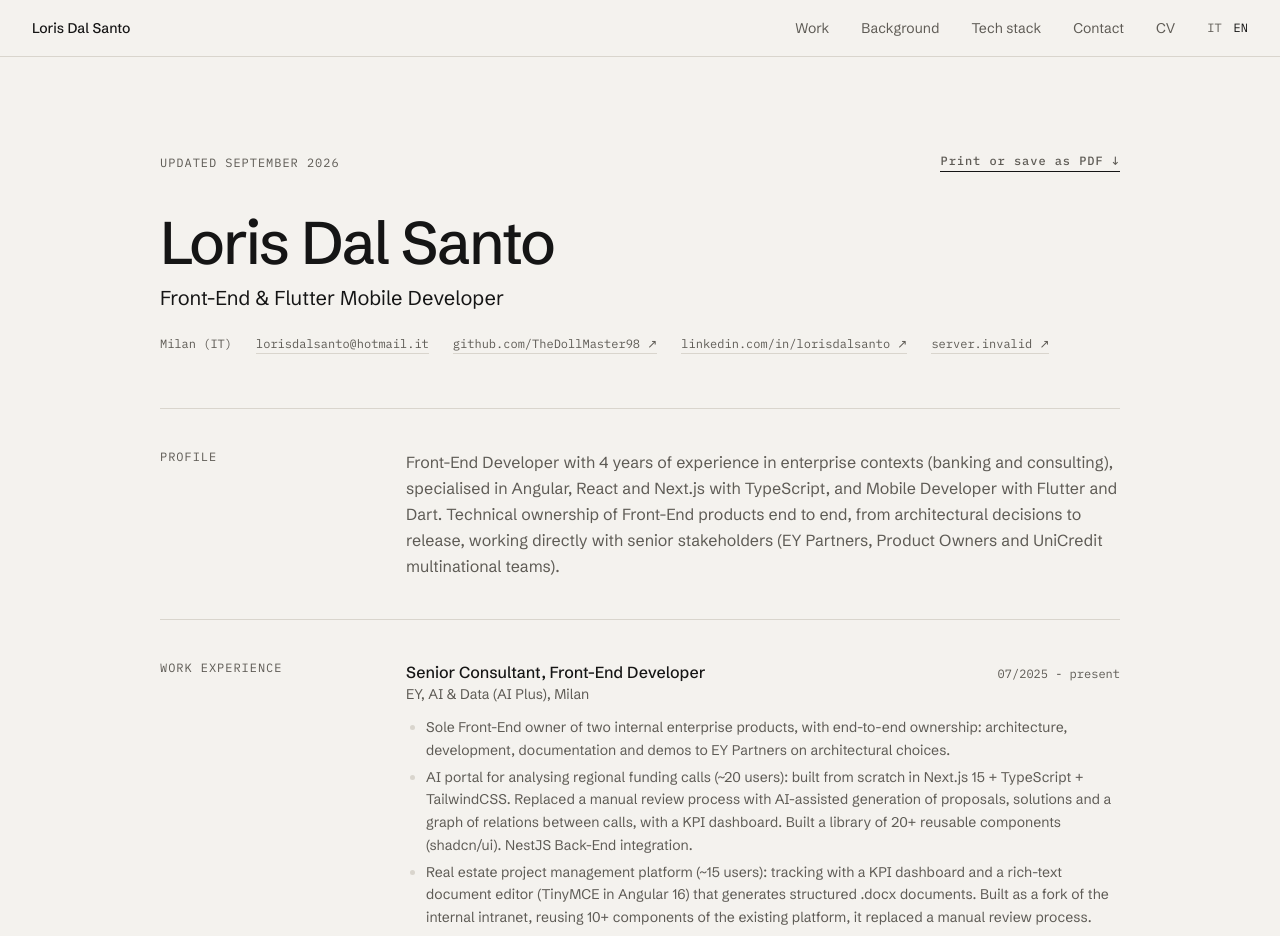
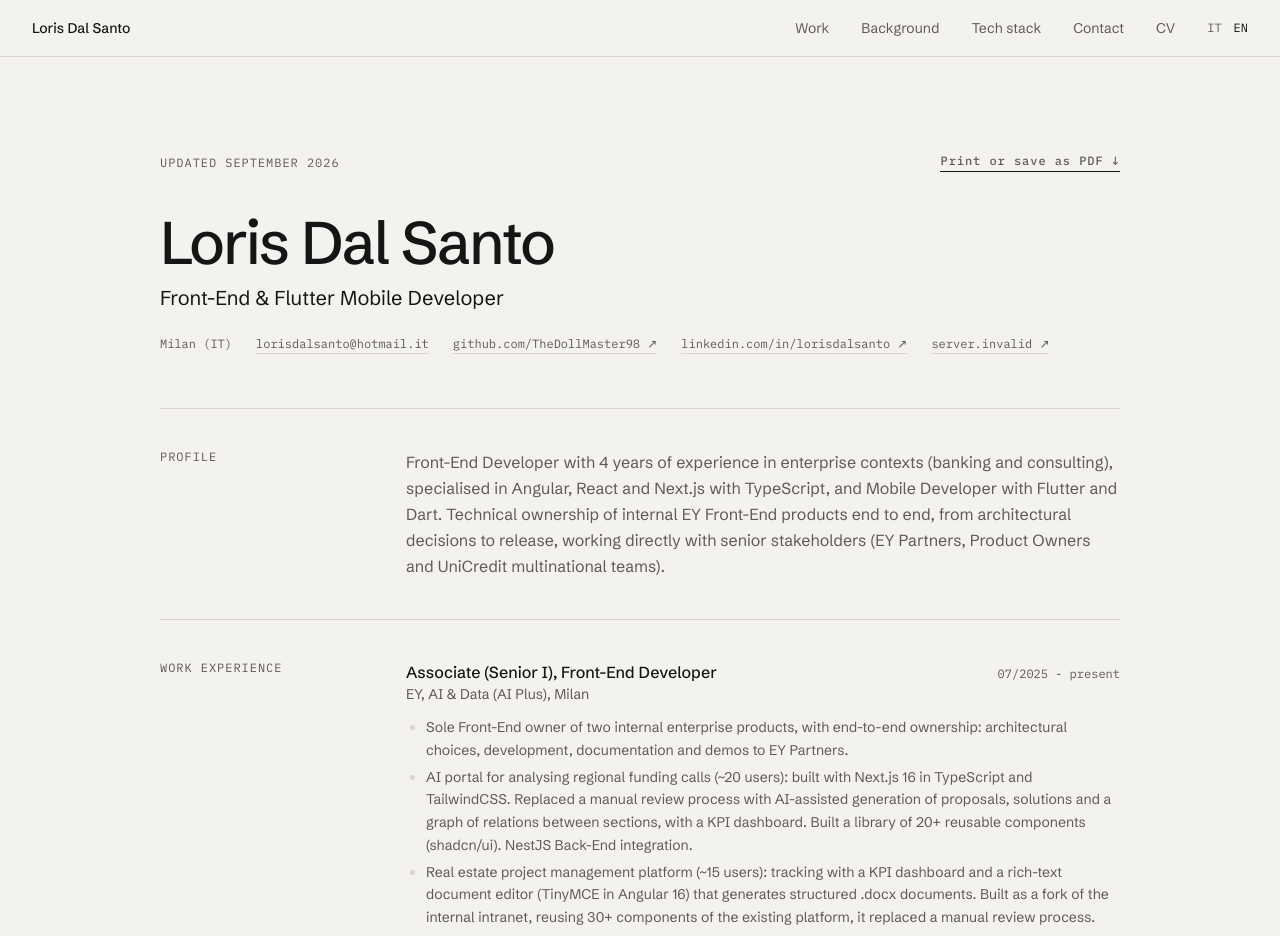
Before and after one commit to TheDollMaster98/lorisdalsanto.dev, a Next.js app: page /en/cv/ in a window 1280 px wide. Shown: the top 936 px of the page. Built offline with nearby package versions, Linux system fonts and the light colour scheme; no server answers.

Commit message:
CV: versione EY ripristinata come da CV originale
Annullati i testi lunghi su portale AI e due diligence. Ruolo EY Associate
(Senior I), Next.js 16, 30+ componenti riusati, migrazione nella forma breve,
profilo con prodotti interni EY. Sito allineato su ruolo, Next.js e componenti.

```diff
--- a/src/content/cv/en.ts
+++ b/src/content/cv/en.ts
@@ -23,17 +23,17 @@ export const cvEn: Cv = {
   location: "Milan (IT)",
   updated: "September 2026",
   profile:
-    "Front-End Developer with 4 years of experience in enterprise contexts (banking and consulting), specialised in Angular, React and Next.js with TypeScript, and Mobile Developer with Flutter and Dart. Technical ownership of Front-End products end to end, from architectural decisions to release, working directly with senior stakeholders (EY Partners, Product Owners and UniCredit multinational teams).",
+    "Front-End Developer with 4 years of experience in enterprise contexts (banking and consulting), specialised in Angular, React and Next.js with TypeScript, and Mobile Developer with Flutter and Dart. Technical ownership of internal EY Front-End products end to end, from architectural decisions to release, working directly with senior stakeholders (EY Partners, Product Owners and UniCredit multinational teams).",
   experience: [
     {
       period: "07/2025 - present",
-      title: "Senior Consultant, Front-End Developer",
+      title: "Associate (Senior I), Front-End Developer",
       org: "EY, AI & Data (AI Plus), Milan",
       points: [
-        "Sole Front-End owner of two internal enterprise products, with end-to-end ownership: architecture, development, documentation and demos to EY Partners on architectural choices.",
-        "AI portal for analysing regional funding calls (~20 users): built from scratch in Next.js 15 + TypeScript + TailwindCSS. Replaced a manual review process with AI-assisted generation of proposals, solutions and a graph of relations between calls, with a KPI dashboard. Built a library of 20+ reusable components (shadcn/ui). NestJS Back-End integration.",
-        "Real estate project management platform (~15 users): tracking with a KPI dashboard and a rich-text document editor (TinyMCE in Angular 16) that generates structured .docx documents. Built as a fork of the internal intranet, reusing 10+ components of the existing platform, it replaced a manual review process.",
-        "Migration of a legacy enterprise portal from Bootstrap 3 to Bootstrap 5 in vanilla HTML, CSS and JavaScript: refactoring, WCAG accessibility and responsiveness.",
+        "Sole Front-End owner of two internal enterprise products, with end-to-end ownership: architectural choices, development, documentation and demos to EY Partners.",
+        "AI portal for analysing regional funding calls (~20 users): built with Next.js 16 in TypeScript and TailwindCSS. Replaced a manual review process with AI-assisted generation of proposals, solutions and a graph of relations between sections, with a KPI dashboard. Built a library of 20+ reusable components (shadcn/ui). NestJS Back-End integration.",
+        "Real estate project management platform (~15 users): tracking with a KPI dashboard and a rich-text document editor (TinyMCE in Angular 16) that generates structured .docx documents. Built as a fork of the internal intranet, reusing 30+ components of the existing platform, it replaced a manual review process.",
+        "Migration of a legacy portal from Bootstrap 3 to Bootstrap 5 (WCAG accessibility, responsiveness).",
       ],
     },
     {
--- a/src/content/cv/it.ts
+++ b/src/content/cv/it.ts
@@ -23,17 +23,17 @@ export const cvIt: Cv = {
   location: "Milano (IT)",
   updated: "settembre 2026",
   profile:
-    "Front-End Developer con 4 anni di esperienza in contesti enterprise (banking e consulenza), specializzato in Angular, React e Next.js con TypeScript, Mobile Developer con Flutter e Dart. Ownership tecnica di prodotti Front-End end-to-end, dalle decisioni architetturali al rilascio, con confronto diretto con i referenti di alto livello (Partner EY, Product Owner e team multinazionali UniCredit).",
+    "Front-End Developer con 4 anni di esperienza in contesti enterprise (banking e consulenza), specializzato in Angular, React e Next.js con TypeScript, Mobile Developer con Flutter e Dart. Ownership tecnica di prodotti Front-End end-to-end interni EY, dalle decisioni architetturali al rilascio, con confronto diretto con i referenti di alto livello (Partner EY, Product Owner e team multinazionali UniCredit).",
   experience: [
     {
       period: "07/2025 - presente",
-      title: "Senior Consultant, Front-End Developer",
+      title: "Associate (Senior I), Front-End Developer",
       org: "EY, AI & Data (AI Plus), Milano",
       points: [
-        "Unico Front-End owner di due prodotti enterprise interni, con ownership end-to-end: architettura, sviluppo, documentazione e demo ai Partner EY sulle scelte architetturali.",
-        "Portale AI per l’analisi dei bandi regionali (~20 utenti): impostato da zero in Next.js 15 + TypeScript + TailwindCSS. Ha sostituito un processo di controllo manuale con generazione AI-assistita di proposte, soluzioni e grafo delle relazioni tra bandi, con dashboard di KPI. Costruita una libreria di 20+ componenti riutilizzabili (shadcn/ui). Integrazione Back-End NestJS.",
-        "Piattaforma di gestione dei progetti real estate (~15 utenti): tracking con dashboard di KPI ed editor documentale rich-text (TinyMCE in Angular 16) per la generazione di documenti .docx strutturati. Sviluppata come fork dell’intranet interna, riutilizzando 10+ componenti della piattaforma esistente, ha sostituito un processo di controllo manuale.",
-        "Migrazione di un portale legacy enterprise da Bootstrap 3 a Bootstrap 5 in HTML, CSS e JavaScript vanilla: refactoring, accessibilità WCAG e responsività.",
+        "Unico Front-End owner di due prodotti enterprise interni, con ownership end-to-end: scelte architetturali, sviluppo, documentazione e demo ai Partner EY.",
+        "Portale AI per l’analisi dei bandi regionali (~20 utenti): utilizzo di Next.js 16 in TypeScript e TailwindCSS. Ha sostituito un processo di controllo manuale con generazione AI-assistita di proposte, soluzioni e grafo delle relazioni tra le varie sezioni, con dashboard di KPI. Costruita una libreria di 20+ componenti riutilizzabili (shadcn/ui). Integrazione Back-End NestJS.",
+        "Piattaforma di gestione dei progetti real estate (~15 utenti): tracking con dashboard di KPI ed editor documentale rich-text (TinyMCE in Angular 16) per la generazione di documenti .docx strutturati. Sviluppata come fork dell’intranet interna, riutilizzando 30+ componenti della piattaforma esistente, ha sostituito un processo di controllo manuale.",
+        "Migrazione di un portale legacy da Bootstrap 3 a Bootstrap 5 (accessibilità WCAG, responsività).",
       ],
     },
     {
--- a/src/content/en.ts
+++ b/src/content/en.ts
@@ -46,7 +46,7 @@ export const en: Content = {
         summary:
           "It analyses regional grants with AI for about 20 users and replaced a manual review. It generates proposals, solutions and a graph of relations between grants, with KPI dashboards. I built it from scratch, with a library of 20+ reusable components and a NestJS back-end integration.",
         stack: [
-          "Next.js 15",
+          "Next.js 16",
           "TypeScript",
           "Tailwind CSS",
           "shadcn/ui",
@@ -59,7 +59,7 @@ export const en: Content = {
         context: "EY, real estate",
         role: "Front-end owner",
         summary:
-          "It manages real estate projects for about 15 users, with tracking on KPI dashboards and a rich text editor that generates structured .docx documents. It started as a fork of the company intranet, reusing 10+ components, and replaced a manual review.",
+          "It manages real estate projects for about 15 users, with tracking on KPI dashboards and a rich text editor that generates structured .docx documents. It started as a fork of the company intranet, reusing 30+ components, and replaced a manual review.",
         stack: ["Angular 16", "TinyMCE", "Material Design", "Bootstrap 5"],
       },
       {
@@ -175,7 +175,7 @@ export const en: Content = {
       {
         period: "2025 - now",
         company: "EY AI & Data",
-        role: "Senior Consultant, Front-End Developer",
+        role: "Associate (Senior I), Front-End Developer",
         summary:
           "Sole front-end owner of two internal enterprise products, end to end: architecture, development, documentation and demos to the Partners. Migration of a legacy portal from Bootstrap 3 to 5, with WCAG accessibility and a responsive layout.",
       },
--- a/src/content/it.ts
+++ b/src/content/it.ts
@@ -46,7 +46,7 @@ export const it: Content = {
         summary:
           "Analizza i bandi regionali con l’AI per circa 20 utenti e ha sostituito un controllo fatto a mano. Genera proposte, soluzioni e il grafo delle relazioni tra bandi, con dashboard di KPI. L’ho impostato da zero, con una libreria di 20+ componenti riutilizzabili e l’integrazione con il back-end NestJS.",
         stack: [
-          "Next.js 15",
+          "Next.js 16",
           "TypeScript",
           "Tailwind CSS",
           "shadcn/ui",
@@ -59,7 +59,7 @@ export const it: Content = {
         context: "EY, settore immobiliare",
         role: "Front-end owner",
         summary:
-          "Gestisce i progetti immobiliari per circa 15 utenti, con tracking su dashboard di KPI e un editor rich text che genera documenti .docx strutturati. È nata come fork dell’intranet interna, riusando 10+ componenti, e ha sostituito un controllo fatto a mano.",
+          "Gestisce i progetti immobiliari per circa 15 utenti, con tracking su dashboard di KPI e un editor rich text che genera documenti .docx strutturati. È nata come fork dell’intranet interna, riusando 30+ componenti, e ha sostituito un controllo fatto a mano.",
         stack: ["Angular 16", "TinyMCE", "Material Design", "Bootstrap 5"],
       },
       {
@@ -175,7 +175,7 @@ export const it: Content = {
       {
         period: "2025 - oggi",
         company: "EY AI & Data",
-        role: "Senior Consultant, Front-End Developer",
+        role: "Associate (Senior I), Front-End Developer",
         summary:
           "Unico front-end owner di due prodotti enterprise interni, end-to-end: architettura, sviluppo, documentazione e demo ai Partner. Migrazione di un portale legacy da Bootstrap 3 a 5, con accessibilità WCAG e layout responsive.",
       },
```
